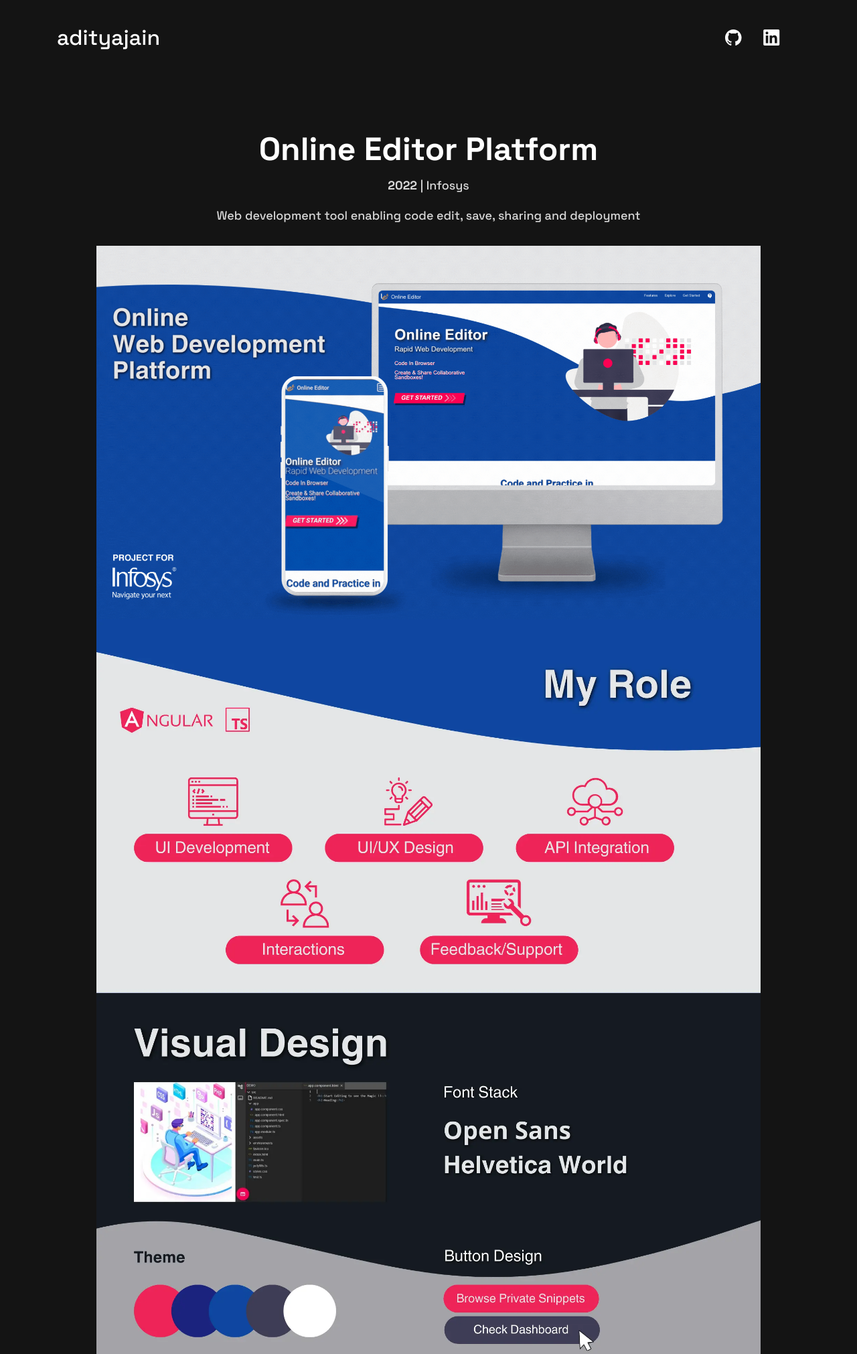
After one commit to idesignwebapps/adi-ui.site, a PHP site: page /online-editor.html in a window 1280 px wide. The commit adds this page. Shown: the top 2022 px of the page at 67% size. Run offline with PHP 8.4, Linux system fonts and the light colour scheme.

Commit message:
online-editor-mockup-addition

```diff
--- /dev/null
+++ b/online-editor.html
@@ -0,0 +1,98 @@
+<!DOCTYPE html>
+<html lang="en">
+
+<head>
+    <meta charset="UTF-8" />
+    <meta name="viewport" content="width=device-width, initial-scale=1.0" />
+    <link rel="preconnect" href="https://fonts.googleapis.com" />
+    <link rel="preconnect" href="https://fonts.gstatic.com" crossorigin />
+    <link href="https://fonts.googleapis.com/css2?family=Space+Grotesk:wght@500;700&display=swap" rel="stylesheet" />
+    <link rel="icon" type="image/png" sizes="32x32" href="./assets/images/adi-favicon-32x32.png" />
+    <link rel="stylesheet" href="style.css" />
+    <title>Portfolio | Adi Jain</title>
+    <!-- Google Analytics tag (gtag.js) -->
+    <script async src="https://www.googletagmanager.com/gtag/js?id=G-X21PX26YC9"></script>
+    <script>
+        window.dataLayer = window.dataLayer || [];
+        function gtag() { dataLayer.push(arguments); }
+        gtag('js', new Date());
+        gtag('config', 'G-X21PX26YC9');
+    </script>
+</head>
+
+<body>
+    <header class="header">
+        <h2 class="visually-hidden">Header</h2>
+        <div class="wrapper">
+            <nav class="header__nav">
+                <h2 class="visually-hidden">Navigation</h2>
+                <a href="/#online-editor" class="header__home">
+                    adityajain
+                    <span class="visually-hidden">(to home page)</span>
+                </a>
+                <a href="https://github.com/idesignwebapps" class="header__social">
+                    <svg xmlns="http://www.w3.org/2000/svg" width="25" height="24" aria-labelledby="socialGitHub"
+                        role="img">
+                        <title id="socialGitHub">GitHub</title>
+                        <path fill="#FFF" fill-rule="evenodd"
+                            d="M12.304 0C5.506 0 0 5.506 0 12.304c0 5.444 3.522 10.042 8.413 11.672.615.108.845-.261.845-.584 0-.292-.015-1.261-.015-2.291-3.091.569-3.891-.754-4.137-1.446-.138-.354-.738-1.446-1.261-1.738-.43-.23-1.046-.8-.016-.815.97-.015 1.661.892 1.892 1.261 1.107 1.86 2.876 1.338 3.584 1.015.107-.8.43-1.338.784-1.646-2.738-.307-5.598-1.368-5.598-6.074 0-1.338.477-2.446 1.26-3.307-.122-.308-.553-1.569.124-3.26 0 0 1.03-.323 3.383 1.26.985-.276 2.03-.415 3.076-.415 1.046 0 2.092.139 3.076.416 2.353-1.6 3.384-1.261 3.384-1.261.676 1.691.246 2.952.123 3.26.784.861 1.26 1.953 1.26 3.307 0 4.721-2.875 5.767-5.613 6.074.446.385.83 1.123.83 2.277 0 1.645-.015 2.968-.015 3.383 0 .323.231.708.846.584a12.324 12.324 0 0 0 8.382-11.672C24.607 5.506 19.101 0 12.304 0Z" />
+                    </svg>
+                </a>
+                <a href="https://www.linkedin.com/in/aditya-jain26/" class="header__social">
+                    <svg xmlns="http://www.w3.org/2000/svg" width="25" height="24" aria-labelledby="socialLinkedIn"
+                        role="img">
+                        <title id="socialLinkedIn">LinkedIn</title>
+                        <path fill="#FFF" fill-rule="evenodd"
+                            d="M5.551 3.304c-1.14 0-2.067.926-2.067 2.064 0 1.14.928 2.066 2.067 2.066a2.066 2.066 0 0 0 0-4.13ZM3.767 8.998v11.453h3.562L7.33 8.998H3.767Zm5.798 0V20.45l3.554.002.002-5.668c0-1.454.253-2.941 2.132-2.941 1.851 0 1.851 1.755 1.851 3.036v5.571l3.559-.001v-6.28c0-2.834-.517-5.457-4.27-5.457-1.763 0-2.916.997-3.368 1.85h-.05V8.997h-3.41ZM22.435 24H1.982c-.976 0-1.77-.777-1.77-1.732V1.731C.212.776 1.006 0 1.982 0h20.453c.98 0 1.777.776 1.777 1.73v20.538c0 .955-.797 1.732-1.777 1.732Z" />
+                    </svg>
+                </a>
+            </nav>
+        </div>
+    </header>
+
+    <main id="main">
+        <div class="wrapper-process">
+            <h1>Online Editor Platform</h1>
+            <p><span>2022</span> | Infosys</p>
+            <p>Web development tool enabling code edit, save, sharing and deployment</p>
+            <img src="/assets/images/online-editor-1.gif" alt="head mockup of online editor platform">
+            <img src="/assets/images/online-editor-2.webp" alt="mockup of role contribution to online editor platform">
+            <img src="/assets/images/online-editor-3.webp"
+                alt="mockup of visual design elements of online editor platform">
+            <img src="/assets/images/online-editor-4.gif"
+                alt="mockup of card design elements of online editor platform">
+            <img src="/assets/images/online-editor-5.webp" alt="mockup of a few page views of online editor platform">
+        </div>
+    </main>
+
+    <footer class="footer bg-less-dark">
+        <h2 class="visually-hidden">Footer</h2>
+        <div class="wrapper">
+            <nav class="header__nav">
+                <h2 class="visually-hidden">Navigation</h2>
+                <a href="/#online-editor" class="header__home">
+                    return to projects
+                    <span class="visually-hidden">(to home page)</span>
+                </a>
+                <a href="https://github.com/idesignwebapps" class="header__social">
+                    <svg xmlns="http://www.w3.org/2000/svg" width="25" height="24" aria-labelledby="socialGitHub"
+                        role="img">
+                        <title id="socialGitHub">GitHub</title>
+                        <path fill="#FFF" fill-rule="evenodd"
+                            d="M12.304 0C5.506 0 0 5.506 0 12.304c0 5.444 3.522 10.042 8.413 11.672.615.108.845-.261.845-.584 0-.292-.015-1.261-.015-2.291-3.091.569-3.891-.754-4.137-1.446-.138-.354-.738-1.446-1.261-1.738-.43-.23-1.046-.8-.016-.815.97-.015 1.661.892 1.892 1.261 1.107 1.86 2.876 1.338 3.584 1.015.107-.8.43-1.338.784-1.646-2.738-.307-5.598-1.368-5.598-6.074 0-1.338.477-2.446 1.26-3.307-.122-.308-.553-1.569.124-3.26 0 0 1.03-.323 3.383 1.26.985-.276 2.03-.415 3.076-.415 1.046 0 2.092.139 3.076.416 2.353-1.6 3.384-1.261 3.384-1.261.676 1.691.246 2.952.123 3.26.784.861 1.26 1.953 1.26 3.307 0 4.721-2.875 5.767-5.613 6.074.446.385.83 1.123.83 2.277 0 1.645-.015 2.968-.015 3.383 0 .323.231.708.846.584a12.324 12.324 0 0 0 8.382-11.672C24.607 5.506 19.101 0 12.304 0Z" />
+                    </svg>
+                </a>
+                <a href="https://www.linkedin.com/in/aditya-jain26/" class="header__social">
+                    <svg xmlns="http://www.w3.org/2000/svg" width="25" height="24" aria-labelledby="socialLinkedIn"
+                        role="img">
+                        <title id="socialLinkedIn">LinkedIn</title>
+                        <path fill="#FFF" fill-rule="evenodd"
+                            d="M5.551 3.304c-1.14 0-2.067.926-2.067 2.064 0 1.14.928 2.066 2.067 2.066a2.066 2.066 0 0 0 0-4.13ZM3.767 8.998v11.453h3.562L7.33 8.998H3.767Zm5.798 0V20.45l3.554.002.002-5.668c0-1.454.253-2.941 2.132-2.941 1.851 0 1.851 1.755 1.851 3.036v5.571l3.559-.001v-6.28c0-2.834-.517-5.457-4.27-5.457-1.763 0-2.916.997-3.368 1.85h-.05V8.997h-3.41ZM22.435 24H1.982c-.976 0-1.77-.777-1.77-1.732V1.731C.212.776 1.006 0 1.982 0h20.453c.98 0 1.777.776 1.777 1.73v20.538c0 .955-.797 1.732-1.777 1.732Z" />
+                    </svg>
+                </a>
+            </nav>
+        </div>
+    </footer>
+</body>
+
+</html>
--- a/style.css
+++ b/style.css
@@ -142,10 +142,51 @@ svg {
   margin-inline: auto;
 }
 
+.wrapper-process>h1, .wrapper-process>p {
+  text-align: center;
+}
+
+.wrapper-process>h1 {
+  margin-top: 2rem;
+  margin-bottom: 1rem;
+  font-size: 1.75rem;
+}
+
+.wrapper-process>p>span {
+  font-weight: 600;
+}
+
+.wrapper-process img {
+  width: 100%;
+  margin-inline: auto;
+}
+
+.wrapper-process img:first-of-type {
+  margin-top: 2rem;
+}
+
 /* 600px */
 @media (min-width: 37.5em) {
   .wrapper {
     width: calc(100% - 3.75rem);
+  }
+
+  .wrapper-process>h1 {
+    font-size: 2rem;
+  }
+
+  .wrapper-process img {
+    width: calc(90% - 1rem);
+  }
+}
+
+@media (min-width: 62.5em) {
+  .wrapper-process>h1 {
+    font-size: 3rem;
+  }
+
+  .wrapper-process img {
+    width: calc(80% - 2rem);
   }
 }
 
```
Also changed, not shown: index.html (+2 -17 lines), assets/images/online-editor-1.gif (added), assets/images/online-editor-2.webp (added), assets/images/online-editor-3.webp (added), assets/images/online-editor-4.gif (added), assets/images/online-editor-5.webp (added).
